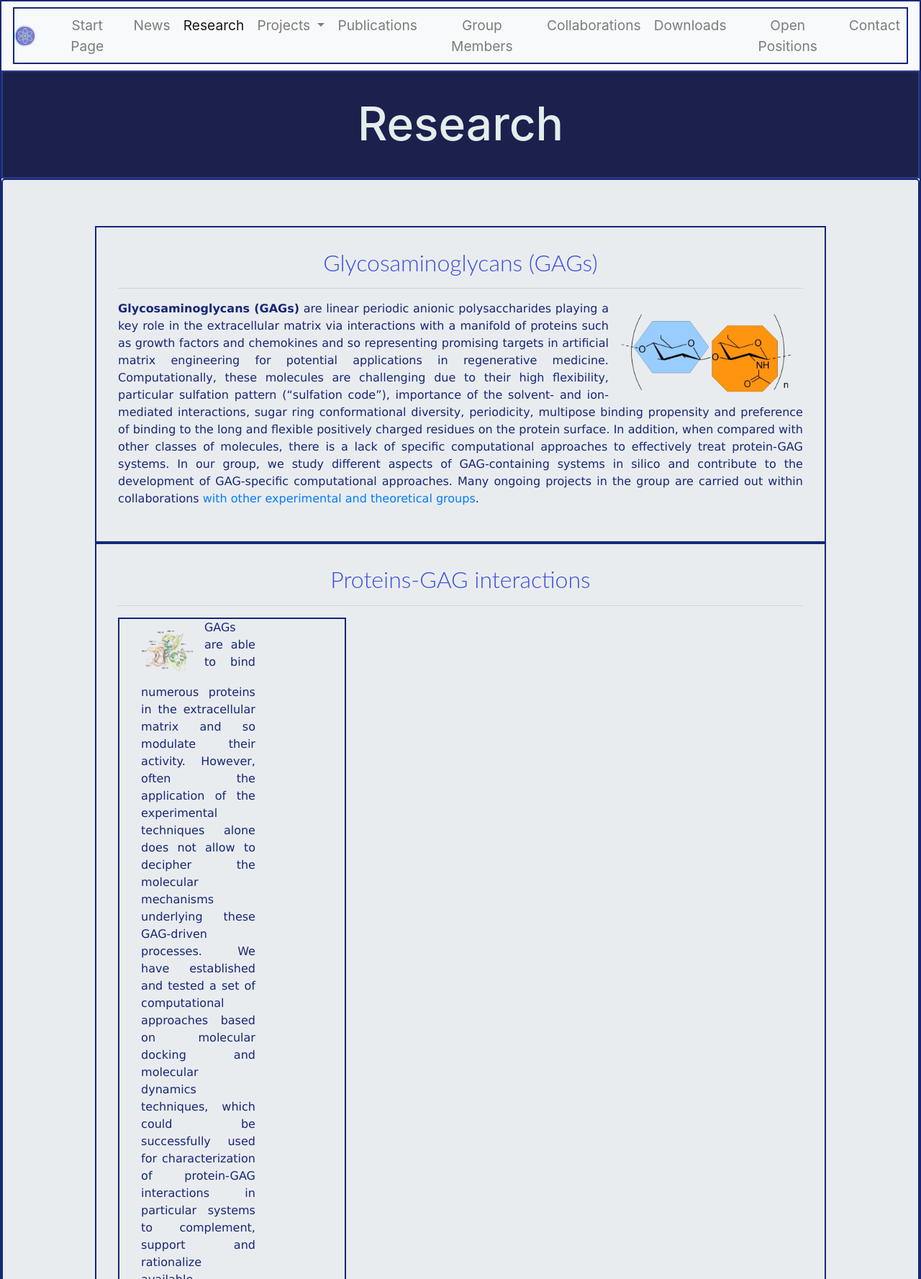
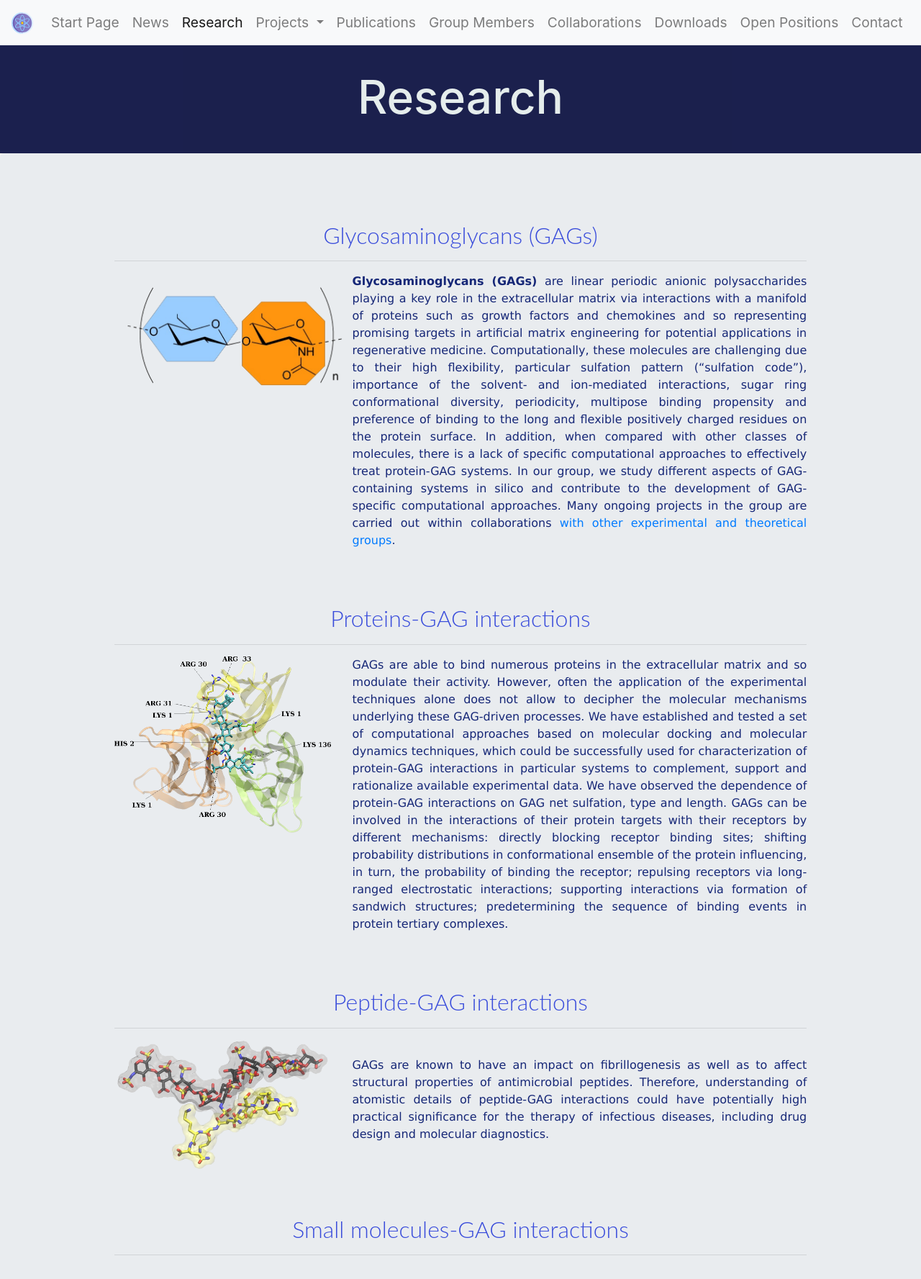
Before and after one commit to alaf01/protgag, a Django app: page /research/ in a window 1280 px wide. Shown: the top 1777 px of the page at 72% size. Run offline with Django 3.2, Linux system fonts and the light colour scheme; parts of the project's set-up code (start-up, migrations or seed data) failed here and were passed over; some libraries are stand-ins or nearby versions.

Commit message:
research looks fine, no models, img all left

```diff
--- a/global_static/css/protgag.css
+++ b/global_static/css/protgag.css
@@ -138,7 +138,10 @@ img {
 .research p{
   vertical-align: middle;
 }
-
+.research img{
+  max-height: 400px;
+  float: right;
+}
 .project{
   margin:20px;
 }
@@ -210,7 +213,6 @@ img.flag{
   100% {opacity: 1;}
 }
 div {
-  border: solid 2px #162777;
 }
 .table {
   display: table;
--- a/pages/models.py
+++ b/pages/models.py
@@ -23,6 +23,7 @@ class Research(models.Model):
     title = models.CharField(max_length=200)
     description = models.TextField()
     image = models.ImageField(upload_to='staticfiles')
+    order = models.PositiveIntegerField(unique=True)
 
     class Meta:
         verbose_name_plural = 'researches'
--- a/templates/research.html
+++ b/templates/research.html
@@ -7,9 +7,9 @@
 
     <div class="research">
         <h2>Glycosaminoglycans (GAGs)</h2>
-        <hr>
-<img class="float-sm-right m-3 center  d-flex align-items-center" src="{% static 'images/GAG_scheme1.png' %}" alt="">
-        <p><b>Glycosaminoglycans (GAGs)</b> are linear periodic anionic polysaccharides playing a key role in the
+        <hr><div class="row"><div class="col-4">
+        <img class="float-sm-left m-3" src="{% static 'images/GAG_scheme1.png' %}" alt=""></div>
+        <div class="col-8 d-flex align-items-center"><p><b>Glycosaminoglycans (GAGs)</b> are linear periodic anionic polysaccharides playing a key role in the
         extracellular matrix via interactions with a manifold of proteins such as growth factors and chemokines and so
         representing promising targets in artificial matrix engineering for potential applications in regenerative
         medicine.
@@ -21,14 +21,14 @@
         systems. In our group, we study different aspects of GAG-containing systems in silico and contribute to
         the development of GAG-specific computational approaches. Many ongoing projects in the group are
             carried out within collaborations <a href="{% url 'collaborations' %}">
-                with other experimental and theoretical groups</a>.</p>
-    </div>
+                with other experimental and theoretical groups</a>.</p></div>
+    </div></div>
 
     <div class="research">
         <h2>Proteins-GAG interactions</h2>
-        <hr>
-        <div class="col-4"> <img class="float-sm-left m-3 center" src="{% static 'images/protein_gag.png' %}" alt="">
-        <p div class="col-8">GAGs are able to bind numerous proteins in the extracellular matrix and so
+        <hr><div class="row">
+        <div class="col-4"> <img class="" src="{% static 'images/protein_gag.png' %}" alt=""></div>
+        <p class="col-8 d-flex align-items-center">GAGs are able to bind numerous proteins in the extracellular matrix and so
         modulate their activity. However, often the application of the experimental techniques alone does not
         allow to decipher the molecular mechanisms underlying these GAG-driven processes. We have
         established and tested a set of computational approaches based on molecular docking and molecular
@@ -43,7 +43,7 @@
 
         predetermining the sequence of binding events in protein tertiary complexes.</p>
 
-    </div></div></div>
+    </div></div>
 
 
 
@@ -51,7 +51,8 @@
     <div class="research">
             <h2>Peptide-GAG interactions</h2>
         <hr>
-        <div class="row"><div class="col-4"> <div class="row"><div class="col-4"> <img class="" src="{% static 'images/pep_gag.png' %}" alt=""></div>
+         <div class="row">
+            <div class="col-4"> <img class="" src="{% static 'images/pep_gag.png' %}" alt=""></div>
 <div class="col-8 d-flex align-items-center"><p>GAGs are known to have an impact on fibrillogenesis as well as to affect
 
 structural properties of antimicrobial peptides.
@@ -64,9 +65,10 @@ diseases, including drug design and molecular diagnostics.</p>
 
 <div class="research">
             <h2>Small molecules-GAG interactions</h2>
-        <hr><div class="row">
-    <div class="col-4"> <img class="float-sm-left m-3 center smaller" src="{% static 'images/drug2_1.png' %}" alt="">
-<p class="col-8">GAGs reveal their potential ability of binding drug molecules
+        <hr>
+    <div class="row">
+    <div class="col-4"> <img class="float-sm-left m-3" src="{% static 'images/drug2_1.png' %}" alt=""></div>
+<p class="col-8 d-flex align-items-center">GAGs reveal their potential ability of binding drug molecules
 
 including organic compounds originally targeted to the DNA minor groove or indirectly affecting gene
 
@@ -76,12 +78,12 @@ molecular mechanisms of GAG-small molecule non-covalent complex formation. We op
 and understanding the data contributing to the knowledge of molecular aspects of GAG interactions with
 drug molecules, which would potentially add to the comprehension of molecular pathways involved in  their biological actions.
 </p>
-</div></div></div>
+</div></div>
     <div class="research">
     <h2>The role of ions</h2>
     <hr>
-<div class="row"><div class="col-4"> <img class="float-sm-right m-3 center" src="{% static 'images/ions.png' %}" alt="">
-<p class="col-8">Specific binding and structural modifications caused by divalent ions on GAGs have
+<div class="row"><div class="col-4"> <img class="float-sm-right m-3" src="{% static 'images/ions.png' %}" alt=""></div>
+<p class="col-8 d-flex align-items-center">Specific binding and structural modifications caused by divalent ions on GAGs have
 been experimentally described for years. At the same time, there are just few attempts known up-to-date
 aimed at analyzing these interactions computationally. In addition to the effects on GAGs, divalent ions
 represent a decisive factor in many protein-GAG interactions, by their direct participation in the
@@ -89,13 +91,14 @@ intermolecular interface or by changing the electrostatic properties of the prot
 the conformational properties of GAGs. We aim to elucidate the potential mechanisms of
 interactions in these particularly challenging multicomponent systems made up of proteins, GAGs and
 ions.</p>
-</div></div></div>
+</div></div>
 <div class="research">
     <h2>Specificity of GAG interactions</h2>
     <hr>
 
- <div class="row"><div class="col-4"> <img class="float-sm-left m-3" src="{% static 'images/spec2.png' %}" alt=""></div>
-<p class="col-8">Among many challenges in GAG modeling, there is one question
+ <div class="row"><div class="col-4">
+     <img class="float-sm-left m-3" src="{% static 'images/spec2.png' %}" alt=""></div>
+<div class="col-8 d-flex align-items-center"><p >Among many challenges in GAG modeling, there is one question
 which is central in the field that remains unanswered:
     how specific are protein-GAG interactions? For several protein-GAG systems, it was shown that the alterations in the GAG type and
 sulfation pattern changes their protein binding capabilities specifically, whereas for others, it is
@@ -113,23 +116,23 @@ other biomacromolecules.</p>
     <hr>
 <div class="row">
     <div class="col-4"> <img class="float-sm-right m-3" src="{% static 'images/cg.png' %}" alt=""></div>
-<p class="col-8">Many biologically relevant processes involving
+<div class="col-8 d-flex align-items-center"><p>Many biologically relevant processes involving
 GAGs require modeling at time and distance scales essentially longer than the ones accessible by
 classical all atomic modeling. In these lines, the coarse-grained approach can bring essentially new type
 of data related to such processes as protein crowding or GAG-mediated protein/peptide structural
 enhancement. Our ongoing studies with the goal to implement GAG molecules within the framework of a
-    coarse-grained modeling are performed in tight collaboration with <a href="https://liwo.strony.ug.edu.pl/">
-        Prof. Liwo</a> (University of Gdansk)
+    coarse-grained modeling are performed in tight collaboration with
+    <a href="https://liwo.strony.ug.edu.pl/">Prof. Liwo</a> (University of Gdansk)
 and his physics-based Unified Coarse-Grained Model force field. In case we succeed, this
 extension of the modeling scales will allow for principally new insights into the molecular mechanisms
-steered by the molecular interactions with GAGs within complex and versatile multicomponent systems.</p>
+    steered by the molecular interactions with GAGs within complex and versatile multicomponent systems.</p></div>
 </div></div>
     <div class="research">
      <h2>Methodological aspects of GAG modeling and new tools development</h2>
     <hr>
 <div class="row">
-    <div class="col-4"> <img class="float-sm-left m-5" src="{% static 'images/methods2.png' %}" alt=""></div>
-    <p class="col-8">
+    <div class="col-6"> <img class="float-sm-left m-5" src="{% static 'images/methods2.png' %}" alt=""></div>
+    <div class="col-6 d-flex align-items-center"><p>
         More and more modeling
     approaches with the improved capabilities to treat GAG-containing systems have been appearing in the
 
@@ -139,6 +142,6 @@ steered by the molecular interactions with GAGs within complex and versatile mul
     approaches and free energy calculation schemes that would advance in terms of predictive power for
     these systems.
     </p>
-    </div>
+    </div></div>
 </div></div>
 {% endblock %}
```
Also changed, not shown: db.sqlite3, pages/migrations/0002_auto_20201127_2205.py, pages/migrations/0002_news_added.py (deleted), pages/migrations/0003_auto_20201109_2152.py (deleted).
